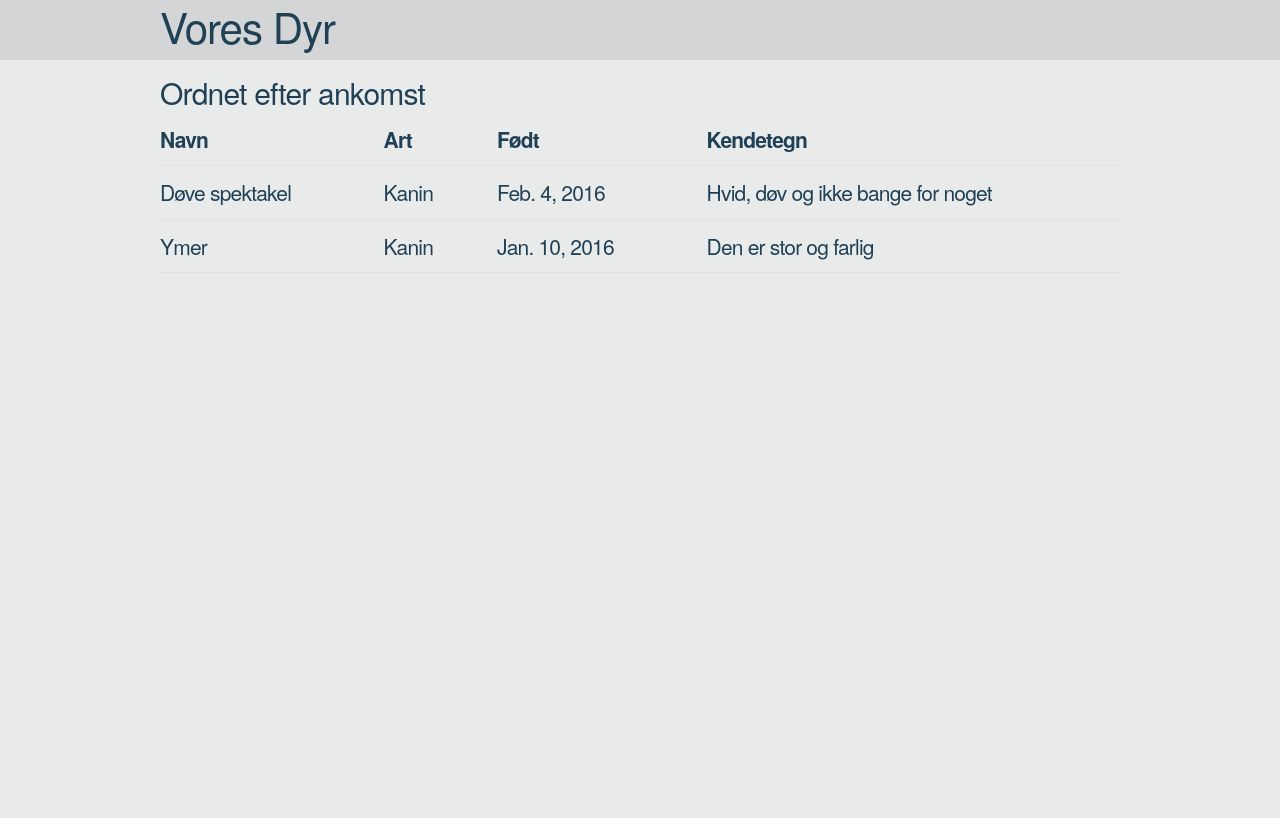
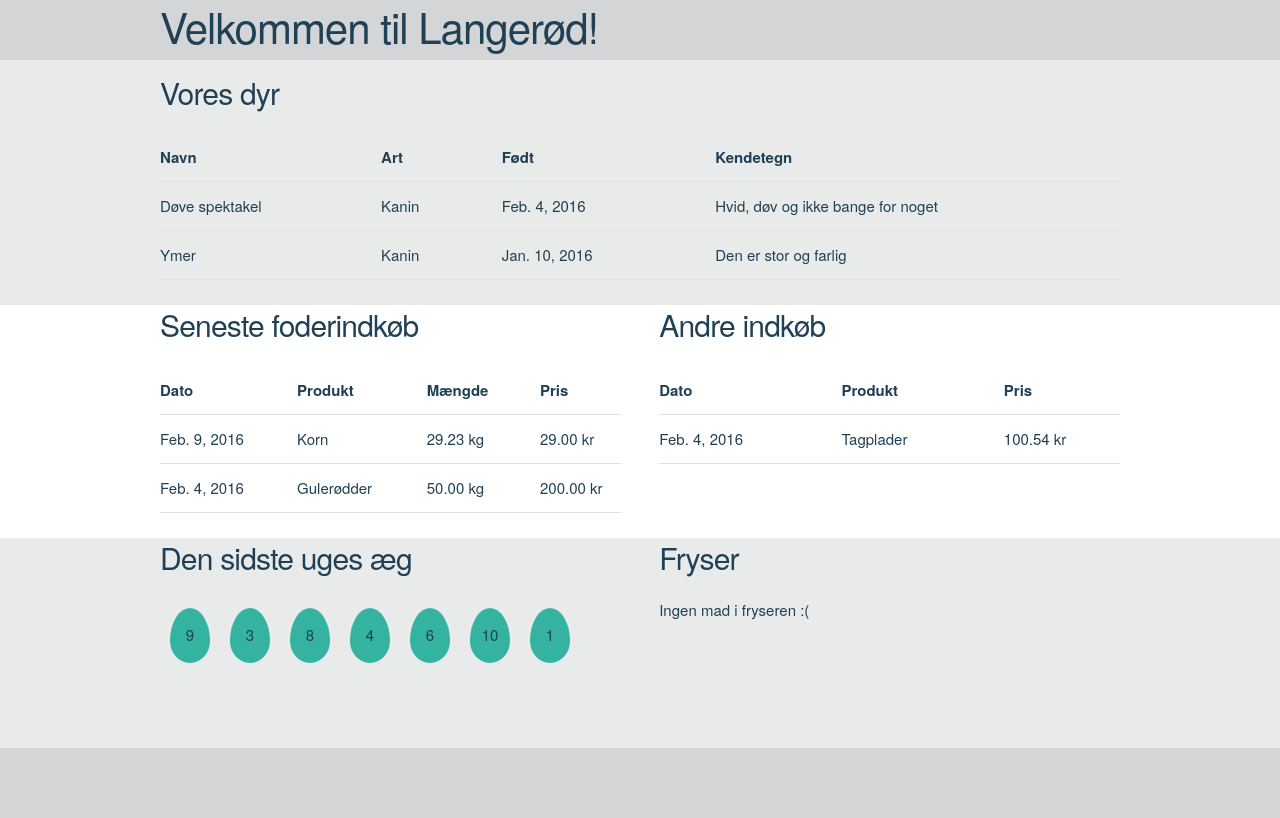
Before and after one commit to Wullum/wullum, a Django app: page /animals/ in a window 1280 px wide. Before the commit the page ends 260 px from the top, so only its background shows below. Run offline with Django 3.2, Linux system fonts and the light colour scheme; data comes from the database, SQL or seed files in the repository; both versions use the stored data as it was after the commit.

Commit message:
Tilføjet alle tabeller til forsiden på nær frysertabel

```diff
--- a/wullum/animals/static/animals/skeleton.css
+++ b/wullum/animals/static/animals/skeleton.css
@@ -121,12 +121,12 @@
 html {
   font-size: 62.5%; }
 body {
-  font-size: 1em; /* currently ems cause chrome bug misinterpreting rems on body element */
+  font-size: 1.5em; /* currently ems cause chrome bug misinterpreting rems on body element */
   line-height: 1.6;
   font-weight: 400;
   font-family: "Raleway", "HelveticaNeue", "Helvetica Neue", Helvetica, Arial, sans-serif;
   color: #204056;
-  background-color: #E9EAEA;}
+}
 
 
 /* Typography
@@ -327,8 +327,7 @@
 td {
   padding: 12px 15px;
   text-align: left;
-  border-bottom: 1px solid #E1E1E1;
-  font-size:0.7em;}
+  border-bottom: 1px solid #E1E1E1;}
 th:first-child,
 td:first-child {
   padding-left: 0; }
--- a/wullum/animals/static/animals/styles.css
+++ b/wullum/animals/static/animals/styles.css
@@ -3,3 +3,34 @@
   width:100%;
   height:60px;
 }
+
+#bottombar {
+  background-color: #D4D5D6;
+  width:100%;
+  height:70px;
+}
+
+.greyfield {
+  background-color: #E9EAEA;
+}
+
+.graph {
+  height:150px;
+}
+
+.bar {
+  background-color:#34B3A0;
+  float:left;
+  margin:10px;
+  width:40px;
+  height:55px;
+  -webkit-border-radius: 50%/60% 60% 40% 40%;
+	-moz-border-radius: 50%/60% 60% 40% 40%;
+	border-radius: 50%/60% 60% 40% 40%;
+  text-align:center;
+  vertical-align:middle;
+}
+
+.movedown {
+  position:relative;
+  top:15px;
--- a/wullum/animals/templates/animals/base.html
+++ b/wullum/animals/templates/animals/base.html
@@ -15,13 +15,23 @@
       <div class="container">
         <div class="row">
           <div class="twelve columns">
-          <h2>Vores Dyr</h2>
+          <h2>Velkommen til Langerød!</h2>
           </div>
         </div>
       </div>
     </div>
-    <div class="container">
+
     {% block body_block %}{% endblock%}
+
+    <div id="bottombar">
+      <div class="container">
+        <div clas="row">
+          <div class="one-half column">
+          </div>
+          <div class="one_half column">
+          </div>
+        </div>
+      </div>
     </div>
   </div>
   </body>
--- a/wullum/animals/templates/animals/index.html
+++ b/wullum/animals/templates/animals/index.html
@@ -3,7 +3,9 @@
 {% block title %}Dyr!!{% endblock %}
 
   {% block body_block %}
-    <h4>Ordnet efter ankomst</h>
+    <div class="greyfield">
+    <div class="container">
+    <h4>Vores dyr</h4>
     {% if animal_list %}
       <table class="u-full-width">
         <thead>
@@ -28,9 +30,92 @@
     {% else %}
       <p>Vi har ingen dyr :(</p>
     {% endif %}
-    <ul>
-    {% for animal in animals %}
-        <li>{{ animal }}</li>
-    {% endfor %}
-    </ul>
+    </div>
+    </div>
+
+    <div class="container">
+      <div class"row">
+        <div class="one-half column">
+          <h4>Seneste foderindkøb</h4>
+          {% if food_list %}
+            <table class="u-full-width">
+              <thead>
+                <tr>
+                  <th>Dato</th>
+                  <th>Produkt</th>
+                  <th>Mængde</th>
+                  <th>Pris</th>
+                </tr>
+              </thead>
+              <tbody>
+                {% for food in food_list %}
+                <tr>
+                  <td>{{ food.food_date }}</td>
+                  <td>{{ food.food_product }}</td>
+                  <td>{{ food.food_amount }} kg</td>
+                  <td>{{ food.food_price }} kr</td>
+                </tr>
+                {% endfor %}
+              </tbody>
+            </table>
+          {% else %}
+            <p>Vi har ikke købt noget foder...</p>
+          {% endif %}
+        </div>
+
+        <div class="one-half column">
+          <h4>Andre indkøb</h4>
+          {% if misc_list %}
+            <table class="u-full-width">
+              <thead>
+                <tr>
+                  <th>Dato</th>
+                  <th>Produkt</th>
+                  <th>Pris</th>
+                </tr>
+              </thead>
+              <tbody>
+                {% for misc in misc_list %}
+                <tr>
+                  <td>{{ misc.misc_date }}</td>
+                  <td>{{ misc.misc_product }}</td>
+                  <td>{{ misc.misc_price }} kr</td>
+                </tr>
+                {% endfor %}
+              </tbody>
+            </table>
+          {% else %}
+            <p>Vi har ikke købt noget...</p>
+          {% endif %}
+        </div>
+      </div>
+    </div>
+
+    <div class="greyfield">
+    <div class="container">
+      <div class="row">
+        <div class="one-half column">
+          <h4>Den sidste uges æg</h4>
+          {% if eggs_list %}
+            <div class="graph">
+              {% for egg in eggs_list %}
+                <div class="bar">
+                  <div class="movedown">{{ egg.egg_amount }}</div>
+                </div>
+              {% endfor %}
+            </div>
+          {% else %}
+            <p> Vi har ingen æg!!</p>
+          {% endif %}
+        </div>
+        <div class="one-half column">
+          <h4>Fryser</h4>
+          {% if freezer_list %}
+          {% else %}
+            <p>Ingen mad i fryseren :(</p>
+          {% endif %}
+        </div>
+      </div>
+    </div>
+    </div>
   {% endblock %}
--- a/wullum/animals/views.py
+++ b/wullum/animals/views.py
@@ -1,10 +1,16 @@
 from django.shortcuts import render
 from django.http import HttpResponse
 
-from .models import Animals
+from .models import Animals, FoodPurchases, MiscPurchases, Eggs
 
 # Create your views here.
 def index(request):
     animal_list = Animals.objects.order_by('-arrived')
-    animals = {'animal_list': animal_list}
-    return render(request, 'animals/index.html', animals)
+
+    food_list = FoodPurchases.objects.order_by('-food_date')[:5]
+
+    misc_list = MiscPurchases.objects.order_by('-misc_date')[:5]
+
+    eggs_list = Eggs.objects.order_by('-egg_date')[:7]
+
+    return render(request, 'animals/index.html', {'animal_list': animal_list, 'food_list': food_list, 'misc_list': misc_list, 'eggs_list': eggs_list})
```
Also changed, not shown: wullum/db.sqlite3.
